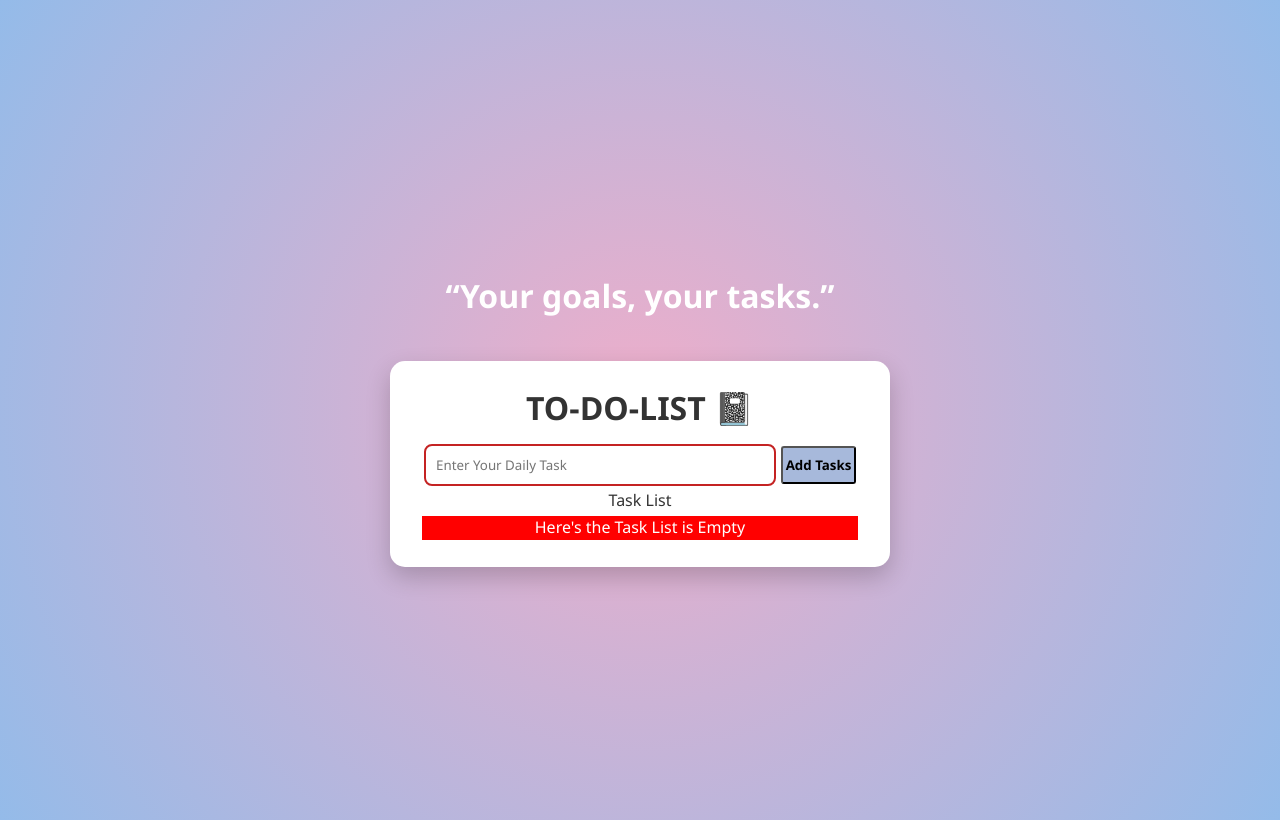
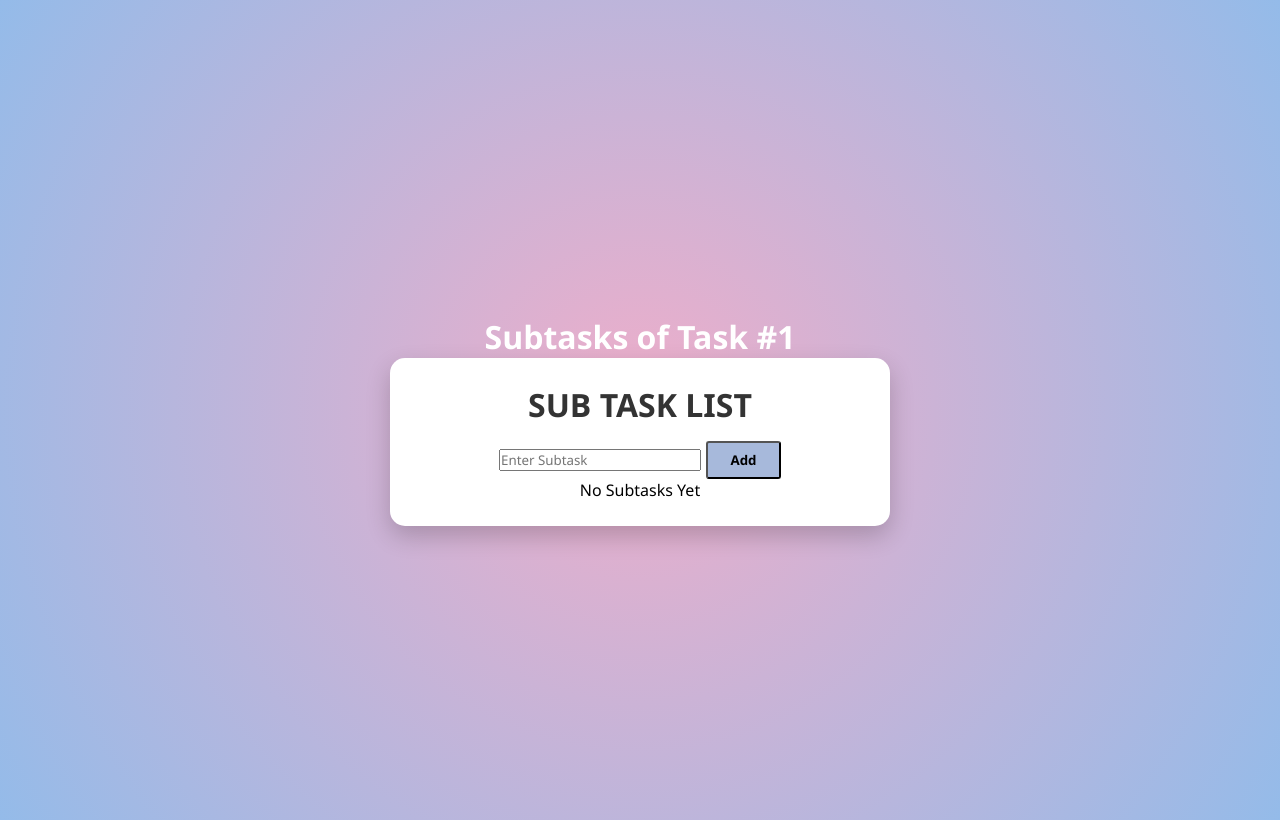
Before and after one commit to harshmankoo/Hey-React, a React (Vite) app in the folder my-react-app/: page /subtask/1 in a window 1280 px wide. Built offline with nearby package versions, Linux system fonts and the light colour scheme.

Commit message:
subtask Component Added

```diff
--- a/my-react-app/src/App.jsx
+++ b/my-react-app/src/App.jsx
@@ -1,4 +1,5 @@
 import './App.css'
+import { BrowserRouter, Routes, Route } from 'react-router-dom'
 import Header from './components/header'
 import Greetings from './components/Greetings'
 import Button from './components/Button'
@@ -6,7 +7,9 @@ import Card from './components/Card'
 import Profile from './components/Profile'
 import Navbar from './components/Navbar'
 import Counter from './components/counter'
-import BasicTodoList from './components/BasicTodoList'
+import BasicTodoList from "./components/BasicTodoList"
+import SubTaskPage from "./components/SubTaskPage";
+
 function App() {
 
 
@@ -14,11 +17,19 @@ function App() {
 
   return (
     <>
+      <BrowserRouter>
+      <div>
+        <Routes>
+          <Route path="/" element={<BasicTodoList />} />
+         <Route path="/subtask/:id" element={<SubTaskPage />} />
+        </Routes>
+        </div>
+      </BrowserRouter>
 
 
 
-       {/* < Parent />  */}
-       {/* <Navbar />
+      {/* < Parent />  */}
+      {/* <Navbar />
       <br />
       <Header />
       <br />
@@ -34,7 +45,9 @@ function App() {
       <br />
       <Counter />
       <br />  */}
-      <BasicTodoList />
+      {/* <BasicTodoList />
+      <SubTaskPage /> */}
+
 
     </>
   )
--- a/my-react-app/src/components/AddSubTask.jsx
+++ /dev/null
@@ -1 +0,0 @@
-import { useState } from "react";
--- a/my-react-app/src/components/BasicTodoList.css
+++ b/my-react-app/src/components/BasicTodoList.css
@@ -81,7 +81,7 @@ ol {
 
 .listpara {
   height: 28px;
-  width: 400;
+  width: 400px;
   border-color: black;
   border: 2px solid;
   background-color: red;
--- a/my-react-app/src/components/BasicTodoList.jsx
+++ b/my-react-app/src/components/BasicTodoList.jsx
@@ -1,10 +1,12 @@
 import { useState } from "react";
 import "./BasicTodoList.css";
+import { useNavigate } from "react-router-dom";
 
 function BasicTodoList() {
     const [task, setTask] = useState("")
     const [showList, setList] = useState([])
     const [activeIndex, setActiveIndex] = useState(null);
+    const navigate = useNavigate();
     // const [subtaskInput, setSubtaskInput] = useState("");
 
     const handleList = (e) => {
@@ -13,10 +15,6 @@ function BasicTodoList() {
 
     }
 
-    const handleSubmitList = (e) => {
-        e.preventDefault();
-        setInput("")
-    }
 
     const addTasks = () => {
         if (task.trim() === "") {
@@ -42,9 +40,14 @@ function BasicTodoList() {
             <br />
             <div className="todo-main-container">
                 <h1 className="main-header">TO-DO-LIST 📓</h1>
-                <form onSubmit={handleSubmitList}>
+                <form
+                    onSubmit={(e) => {
+                        e.preventDefault();
+                        addTasks();
+                    }}>
                     <input className="input1" type="text" placeholder="Enter Your Daily Task" onChange={handleList} value={task} />
                     <button onClick={addTasks} className="addtaskbtn">Add Tasks</button>
+                    <button type="button" onClick={addTasks} className="addtaskbtn"> Add Task </button>
                     <div className="task-list">Task List</div>
 
                     {
@@ -53,13 +56,24 @@ function BasicTodoList() {
                             {showList.map((x, i) => (
                                 <li key={i}> {x}
                                     <div>
-                                        <button onClick={() => setActiveIndex(i)} className="subtaskbtn"><i class="fa-solid fa-list-check"></i></button>
+                                        {/* <button
+                                            onClick={() => navigate(`/subtask/${SubTask}`)}
+                                            className="subtaskbtn"
+                                        ></button> */}
 
-                                        <button className="editbtn"><i class="fa fa-pencil"></i></button>
-                                        <button className="deletebtn" onClick={() => deleteTask(i)}><i class="fa fa-trash"></i></button>
+                                        <button
+                                            type="button"
+                                            onClick={() => navigate(`/subtask/${i}`)}
+                                            className="subtaskbtn"
+                                        >
+                                            SubTask
+                                        </button>
+
+                                        <button className="editbtn"><i className="fa fa-pencil"></i></button>
+                                        <button className="deletebtn" onClick={() => deleteTask(i)}><i className="fa fa-trash"></i></button>
                                     </div>
-                                          {activeIndex === i && (
-                                        <input type="text" placeholder="Enter Subtask..." />   )}
+                                    {activeIndex === i && (
+                                        <input type="text" placeholder="Enter Subtask..." />)}
 
                                 </li>
 
--- /dev/null
+++ b/my-react-app/src/components/SubTaskPage.jsx
@@ -0,0 +1,62 @@
+import { useState } from "react";
+import { useParams } from "react-router-dom";
+import "./BasicTodoList.css"
+
+function SubTaskPage() {
+
+    const { id } = useParams(); //match route
+
+    const [subtask, setSubtask] = useState("");
+    const [subtaskList, setSubtaskList] = useState([]);
+
+
+    const addSubtask = () => {
+        if (subtask.trim() === "") return;
+        setSubtaskList([...subtaskList, subtask]);
+        setSubtask("");
+    };
+
+    const deleteSubtask = (index) => {
+        const updated = subtaskList.filter((_, i) => i !== index);
+        setSubtaskList(updated);
+    };
+
+
+    return (
+        <>
+            <h1 className="headerline">Subtasks of Task #{id}</h1>
+            <div className="todo-main-container">
+                <h1 className="main-header">SUB TASK LIST </h1>
+
+                <input type="text" placeholder="Enter Subtask" value={subtask} onChange={(e) => setSubtask(e.target.value)} />
+
+                <button onClick={addSubtask} className="addtaskbtn">
+                    Add
+                </button>
+
+                {subtaskList.length === 0 ? (
+                    <p>No Subtasks Yet</p>
+                ) : (
+                    <ol>
+                        {subtaskList.map((item, i) => (
+                            <li key={i}>
+                                {item}
+                                <button
+                                    className="deletebtn"
+                                    onClick={() => deleteSubtask(i)}
+                                >
+                                    Delete
+                                </button>
+                            </li>
+                        ))}
+                    </ol>
+                )}
+
+            </div>
+
+
+
+        </>
+        );
+}
+export default SubTaskPage;
--- a/package.json
+++ b/package.json
@@ -1,6 +1,7 @@
 {
   "dependencies": {
     "react-icon": "^1.0.0",
+    "react-router-dom": "^7.13.1",
     "react-toastify": "^11.0.5"
   }
 }
```
Also changed, not shown: my-react-app/src/components/AddSubTask.css (deleted), my-react-app/src/components/SubTaskPage.css (added), 1 other file (tests, documents, lock files or other folders).
